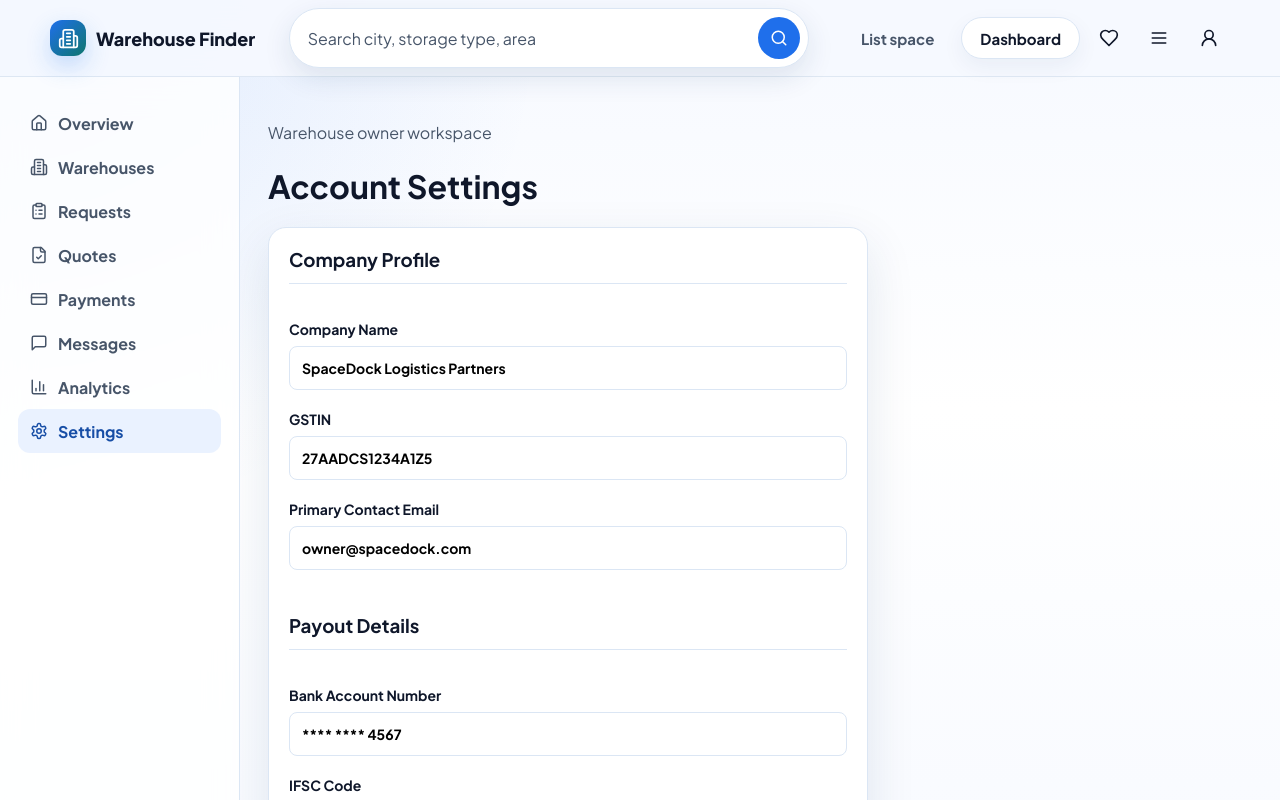
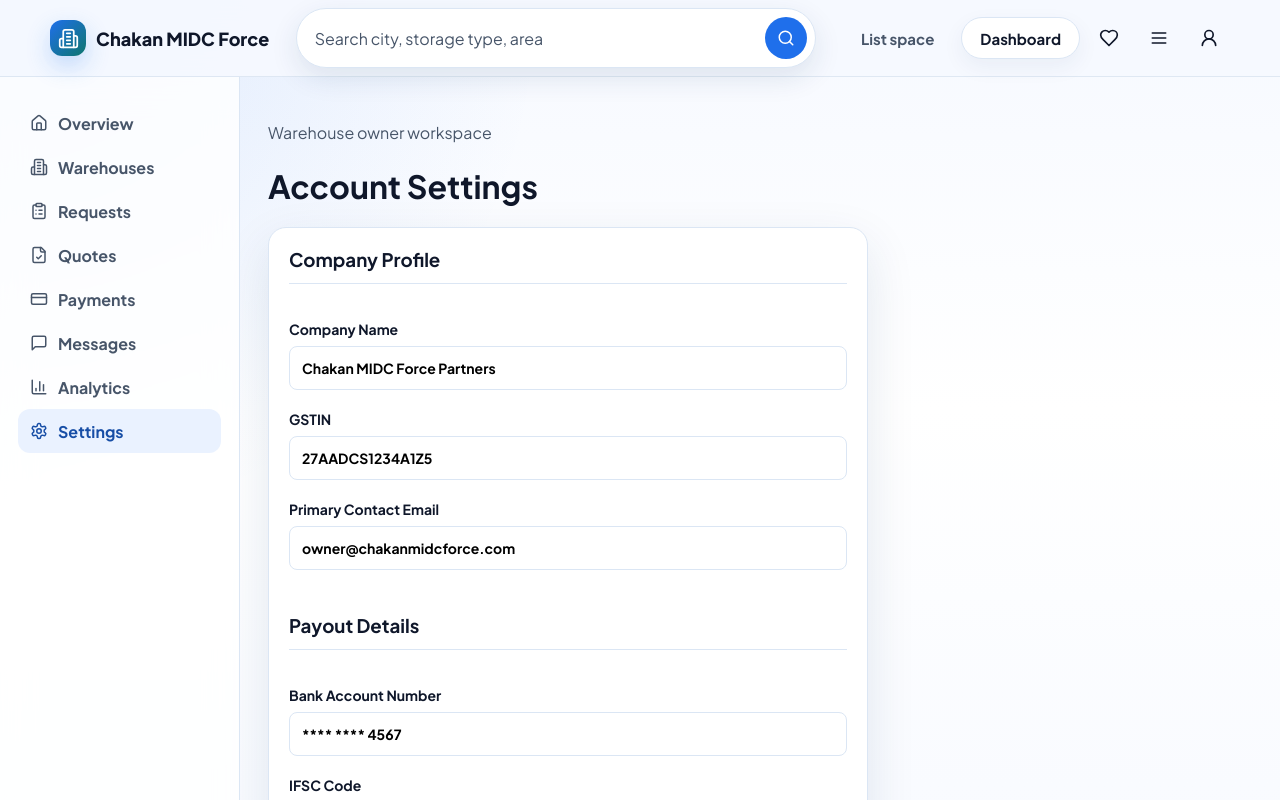
Before and after one commit to kunalair2-jpg/chakan-midc-force, a Next.js app: page /owner/settings in a window 1280 px wide. Shown: the top 800 px of the page. Built offline with nearby package versions, Linux system fonts and the light colour scheme.

Commit message:
Change website name to Chakan MIDC Force

```diff
--- a/src/app/layout.tsx
+++ b/src/app/layout.tsx
@@ -9,7 +9,7 @@ const plusJakartaSans = Plus_Jakarta_Sans({
 });
 
 export const metadata: Metadata = {
-  title: "Warehouse Finder | Warehouse Marketplace",
+  title: "Chakan MIDC Force",
   description: "Find, compare, request, and book verified warehouse space.",
 };
 
--- a/src/app/owner/settings/page.tsx
+++ b/src/app/owner/settings/page.tsx
@@ -13,7 +13,7 @@ export default function SettingsPage() {
 
             <label style={{ display: 'flex', flexDirection: 'column', gap: '8px', fontSize: '14px', fontWeight: 700 }}>
               Company Name
-              <input type="text" defaultValue="SpaceDock Logistics Partners" style={{ padding: '12px', borderRadius: '8px', border: '1px solid var(--line)' }} />
+              <input type="text" defaultValue="Chakan MIDC Force Partners" style={{ padding: '12px', borderRadius: '8px', border: '1px solid var(--line)' }} />
             </label>
 
             <label style={{ display: 'flex', flexDirection: 'column', gap: '8px', fontSize: '14px', fontWeight: 700 }}>
@@ -23,7 +23,7 @@ export default function SettingsPage() {
 
             <label style={{ display: 'flex', flexDirection: 'column', gap: '8px', fontSize: '14px', fontWeight: 700 }}>
               Primary Contact Email
-              <input type="email" defaultValue="owner@spacedock.com" style={{ padding: '12px', borderRadius: '8px', border: '1px solid var(--line)' }} />
+              <input type="email" defaultValue="owner@chakanmidcforce.com" style={{ padding: '12px', borderRadius: '8px', border: '1px solid var(--line)' }} />
             </label>
 
             <h3 style={{ margin: '24px 0 16px 0', borderBottom: '1px solid var(--line)', paddingBottom: '12px' }}>Payout Details</h3>
--- a/src/components/Header.tsx
+++ b/src/components/Header.tsx
@@ -13,7 +13,7 @@ export function Header() {
           <span className="brand-mark">
             <Building2 size={21} />
           </span>
-          <span>Warehouse Finder</span>
+          <span>Chakan MIDC Force</span>
         </Link>
 
         <Link className="nav-search" href="/warehouses">
```
